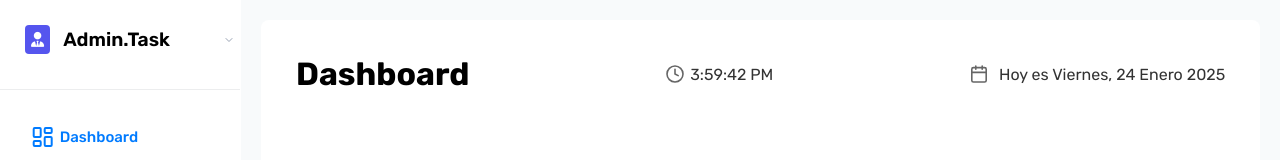
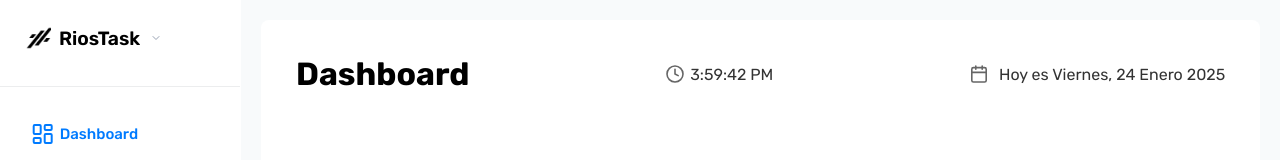
Before and after one commit to Santy401/RiosBackend-FrontEnd, a React (Vite) app: page /dashboard-admin in a window 1280 px wide. Shown: the top 160 px of the page. Built offline with nearby package versions, Linux system fonts and the light colour scheme; sample sign-in values are in the browser's storage.

Commit message:
update Logo

```diff
--- a/src/components/AdminDashboard.jsx
+++ b/src/components/AdminDashboard.jsx
@@ -11,6 +11,7 @@ import Tasks from "../components/Tasks.jsx";
 import { motion, AnimatePresence } from "framer-motion";
 import { Inbox, LayoutDashboard, ListChecks, ListPlus, Bolt, ChevronDown } from "lucide-react";
 import { toast } from 'react-toastify';
+import Icon from "../assets/Logo.png";
 
 const AdminDashboard = () => {
   const [activeComponent, setActiveComponent] = useState("dashboard");
@@ -104,7 +105,7 @@ const AdminDashboard = () => {
             onClick={() => setIsDropdownOpen((prev) => !prev)}
           >
             <h5>
-              <i className="fa-solid fa-user-tie"></i> Admin.Task
+              <img src={Icon} alt="Logo" style={{ width: "26px", filter: "invert(100%)" }} /> RiosTask
             </h5>
             <ChevronDown
               className={`dropdown-icon ${isDropdownOpen ? "rotate" : ""}`}
--- a/src/styles/adminAside.css
+++ b/src/styles/adminAside.css
@@ -233,25 +233,15 @@ main.collapsed {
   background-color: rgba(255, 255, 255, 0.1);
 }
 
-.header-container {
-  display: flex;
-  align-items: center;
-  justify-content: space-between;
-  gap: 10px;
-}
-
 .header-container h5 {
   margin: 0;
   display: flex;
   align-items: center;
   gap: 8px;
+  margin-right: 10px;
   color: #000;
   font-size: 1.2rem;
   font-weight: 600;
-}
-
-.header-container h5 i {
-  color: #fff;
 }
 
 .itemBar0 {
@@ -259,12 +249,6 @@ main.collapsed {
   cursor: pointer;
 }
 
-.header-container {
-  display: flex;
-  align-items: center;
-  justify-content: space-between;
-  gap: 10px;
-}
 .dropdown-contentt {
   background-color: #fff;
   border: 1px solid #ddd;
@@ -304,20 +288,9 @@ main.collapsed {
 .header-container {
   display: flex;
   align-items: center;
-  justify-content: space-between;
   cursor: pointer;
   width: 100%;
   padding: 10px;
-}
-
-.header-container h5 {
-  display: flex;
-  align-items: center;
-  gap: 8px;
-  color: #000;
-  font-size: 1.2rem;
-  font-weight: 600;
-  margin: 0;
 }
 
 .header-container h5 i {
@@ -338,13 +311,6 @@ main.collapsed {
   transform: rotate(180deg);
 }
 
-.header-container {
-  display: flex;
-  align-items: center;
-  justify-content: space-between;
-  cursor: pointer;
-}
-
 .itemBar0 {
   position: relative;
 }
```
Also changed, not shown: src/assets/Logo.png (added).
